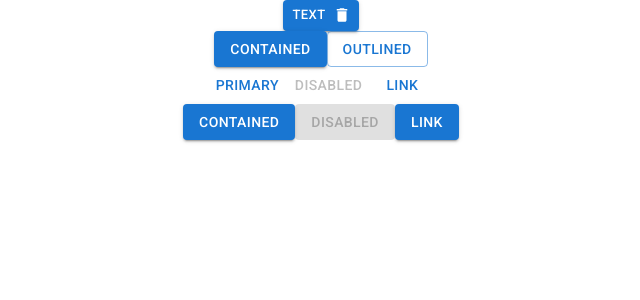
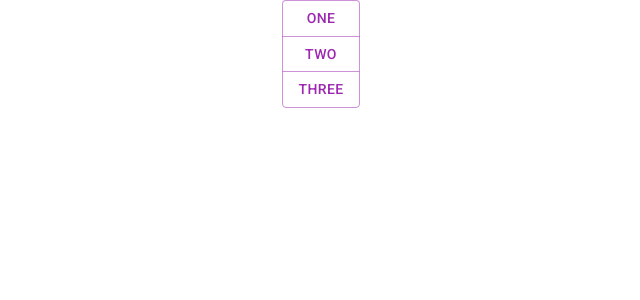
Before and after one commit to sumitsinghrajput56/react_mui, a React (Create React App) app: page / in a window 1280 px wide. Shown: the top 300 px of the page, without its empty margins (319-959 px from the left). Built offline with nearby package versions, Linux system fonts and the light colour scheme.

Commit message:
added button group functionality

```diff
--- a/src/App.js
+++ b/src/App.js
@@ -1,6 +1,6 @@
 import logo from "./logo.svg";
 import "./App.css";
-import { Button } from "@mui/material";
+import { Button, ButtonGroup } from "@mui/material";
 
 import { Delete } from "@mui/icons-material";
 
@@ -11,21 +11,12 @@ function App() {
   }
   return (
     <div className="App">
-        <Button color="primary" variant="contained"  onClick={customizeMe} size="small"  endIcon={<Delete/>}>Text</Button>
-        <br></br><Button variant="contained">Contained</Button>
-        <Button variant="outlined">Outlined</Button><br></br>
+    <ButtonGroup variant="outlined" color="secondary" orientation="vertical" >
+      <Button>One</Button>
+      <Button>Two</Button>
+      <Button>Three</Button>
+    </ButtonGroup>
 
-        <Button>Primary</Button>
-        <Button disabled>Disabled</Button>
-        <Button href="#text-buttons">Link</Button><br></br>
-
-        <Button variant="contained">Contained</Button>
-        <Button variant="contained" disabled>
-          Disabled
-        </Button>
-        <Button variant="contained" href="#contained-buttons">
-          Link
-        </Button>
     </div>
   );
 }
```
